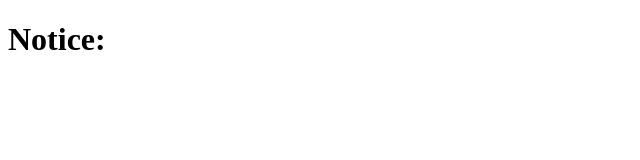
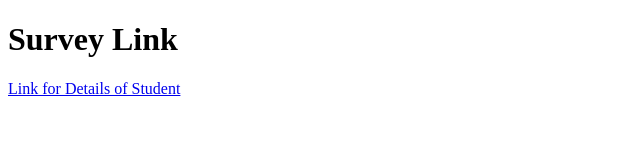
Before and after one commit to saifeemustafaq/mustafas.work, a plain HTML site: page index.html in a window 1280 px wide. Shown: the whole page, without its empty margins (0-640 px from the left). Drawn offline with Linux system fonts and the light colour scheme.

Commit message:
added url

```diff
--- a/index.html
+++ b/index.html
@@ -4,6 +4,9 @@
 	<title>Mustafa's Works</title>
 </head>
 <body>
-	<h1>Notice:</h1>
+	<div>
+		<h1>Survey Link</h1>
+		<a href="https://goo.gl/forms/vp6o2GxsFXP7QftX2">Link for Details of Student</a>
+	</div>
 </body>
 </html>
```
